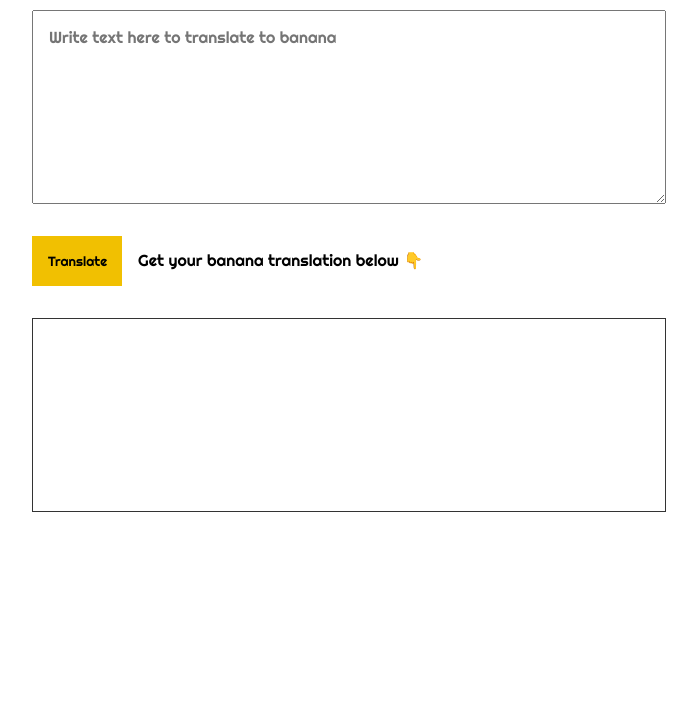
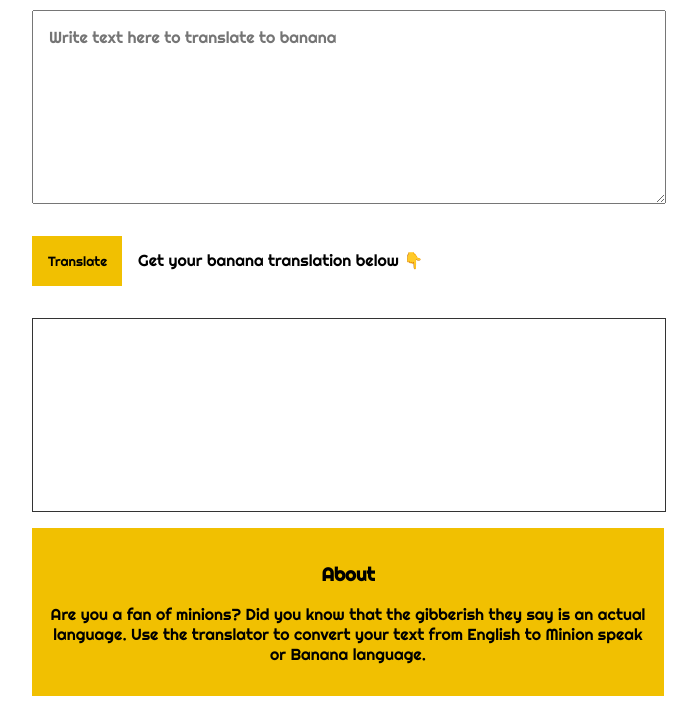
Before and after one commit to shanudjn/neog-banana-speak, a plain HTML site: page index.html in a window 1280 px wide. Shown: the part 94-806 px from the top of the page, without its empty margins (324-1021 px from the left). Drawn offline with Linux system fonts and the light colour scheme.

Commit message:
added footer section

```diff
--- a/index.html
+++ b/index.html
@@ -14,9 +14,12 @@
     <h1>Banana Speak 🍌</h1>
     <textarea id="text-input" placeholder="Write text here to translate to banana"></textarea>
     <button id="btn-translate">Translate</button><span>Get your banana translation below 👇</span>
-    <div id="text-output">
-
-    </div>
+    <div id="text-output"></div>
+    <footer>
+        <h3>About</h3>
+        <p>Are you a fan of minions? Did you know that the gibberish they say is an actual language. Use the translator
+            to convert your text from English to Minion speak or Banana language.</p>
+    </footer>
 
 
     <script src="app.js" type="text/javascript"></script>
--- a/styles.css
+++ b/styles.css
@@ -48,3 +48,9 @@ h1{
     font-family: 'Righteous', cursive;
 
 }
+footer{
+    width: 100%;
+    text-align: center;
+    margin: 1rem;
+    padding: 1rem;
+    background-color: var(--primary-color);
```
